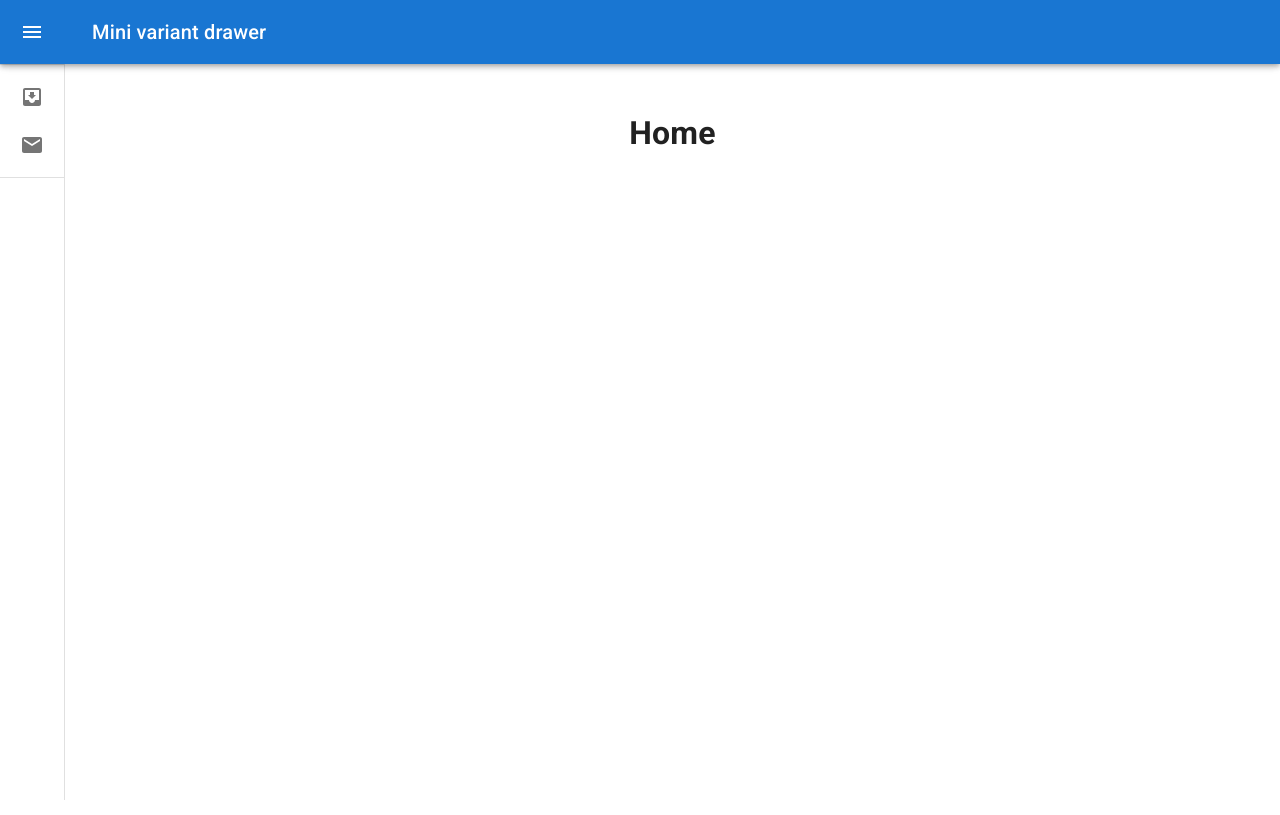
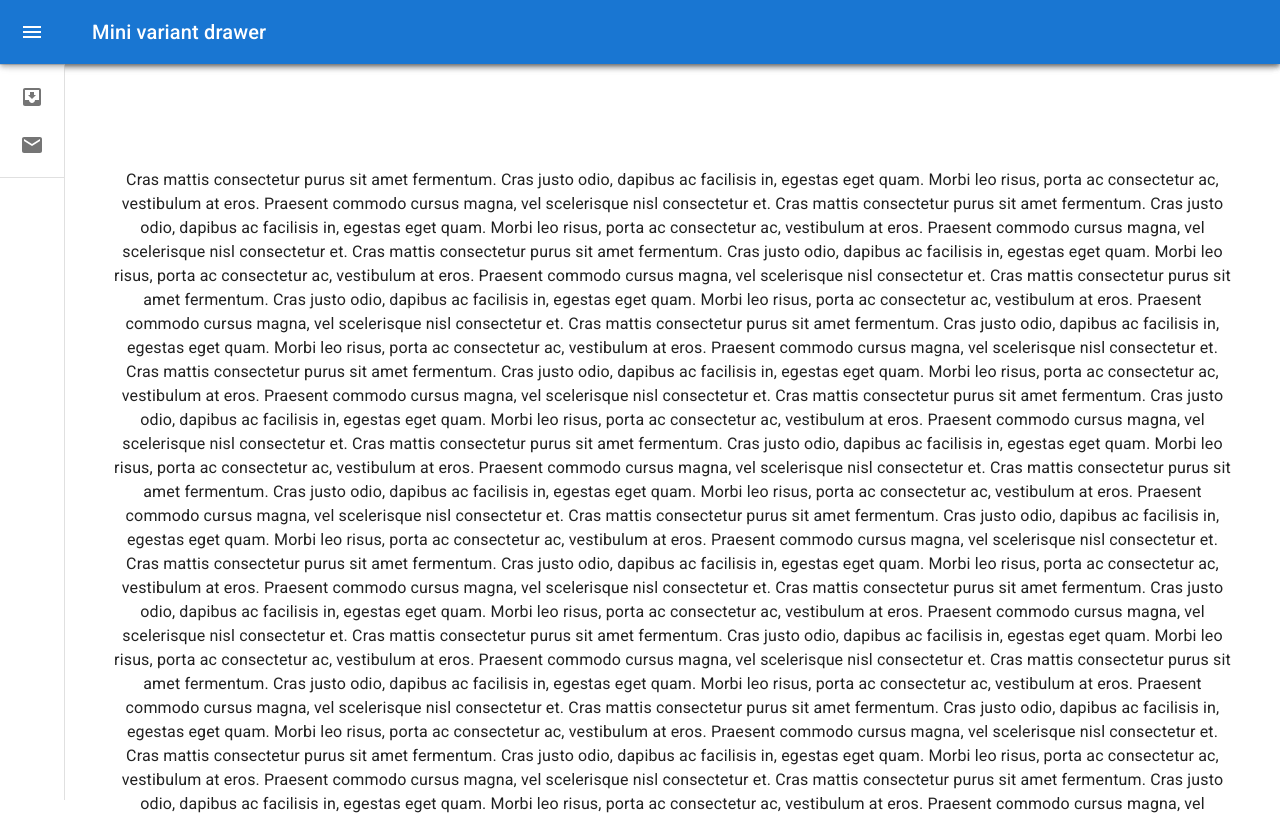
Before and after one commit to tiendunggg99/tiendung99.Ecommerce.Client, a React (Create React App) app: page / in a window 1280 px wide. Shown: the top 815 px of the page. Built offline with nearby package versions, Linux system fonts and the light colour scheme.

Commit message:
add Scroll to Top

```diff
--- /dev/null
+++ b/src/layout/Content/ScrollTop/ScrollTop.tsx
@@ -0,0 +1,83 @@
+import * as React from "react";
+import AppBar from "@mui/material/AppBar";
+import Toolbar from "@mui/material/Toolbar";
+import Typography from "@mui/material/Typography";
+import CssBaseline from "@mui/material/CssBaseline";
+import useScrollTrigger from "@mui/material/useScrollTrigger";
+import Box from "@mui/material/Box";
+import Container from "@mui/material/Container";
+import Fab from "@mui/material/Fab";
+import KeyboardArrowUpIcon from "@mui/icons-material/KeyboardArrowUp";
+import Fade from "@mui/material/Fade";
+import Content from "../Content";
+
+interface Props {
+  /**
+   * Injected by the documentation to work in an iframe.
+   * You won't need it on your project.
+   */
+  window?: () => Window;
+  children: React.ReactElement;
+}
+
+function ScrollTop(props: Props) {
+  const { children, window } = props;
+  // Note that you normally won't need to set the window ref as useScrollTrigger
+  // will default to window.
+  // This is only being set here because the demo is in an iframe.
+  const trigger = useScrollTrigger({
+    target: window ? window() : undefined,
+    disableHysteresis: true,
+    threshold: 100,
+  });
+
+  const handleClick = (event: React.MouseEvent<HTMLDivElement>) => {
+    const anchor = (
+      (event.target as HTMLDivElement).ownerDocument || document
+    ).querySelector("#back-to-top-anchor");
+
+    if (anchor) {
+      anchor.scrollIntoView({
+        block: "center",
+      });
+    }
+  };
+
+  return (
+    <Fade in={trigger}>
+      <Box
+        onClick={handleClick}
+        role="presentation"
+        sx={{ position: "fixed", bottom: 16, right: 16 }}
+      >
+        {children}
+      </Box>
+    </Fade>
+  );
+}
+
+export default function BackToTop() {
+  return (
+    <React.Fragment>
+      <CssBaseline />
+      <AppBar>
+        <Toolbar>
+          <Typography variant="h6" component="div">
+            Scroll to see button
+          </Typography>
+        </Toolbar>
+      </AppBar>
+      <Toolbar id="back-to-top-anchor" />
+      <Container>
+        <Box sx={{ my: 2 }}>
+          <Content />
+        </Box>
+      </Container>
+      <ScrollTop>
+        <Fab size="small" aria-label="scroll back to top">
+          <KeyboardArrowUpIcon />
+        </Fab>
+      </ScrollTop>
+    </React.Fragment>
+  );
+}
--- a/src/layout/Layout.tsx
+++ b/src/layout/Layout.tsx
@@ -1,10 +1,10 @@
 import * as React from "react";
-import { styled } from "@mui/material/styles";
+import { styled, StyledEngineProvider } from "@mui/material/styles";
 import Box from "@mui/material/Box";
 import CssBaseline from "@mui/material/CssBaseline";
-import Content from "./Content/Content";
 import Sidebar from "../components/SideBar/Sidebar";
 import AppBarTop from "./AppBar/AppBarTop";
+import BackToTop from "./Content/ScrollTop/ScrollTop";
 
 const DrawerHeader = styled("div")(({ theme }) => ({
   display: "flex",
@@ -32,7 +32,9 @@
       <Sidebar open={open} handleDrawerClose={handleDrawerClose} />
       <Box component="main" sx={{ flexGrow: 1, p: 3 }}>
         <DrawerHeader />
-        <Content />
+        <StyledEngineProvider injectFirst>
+          <BackToTop />
+        </StyledEngineProvider>
       </Box>
     </Box>
   );
--- a/src/pages/Home/Home.tsx
+++ b/src/pages/Home/Home.tsx
@@ -1,5 +1,18 @@
+import { Box } from "@mui/material";
+
 function Home() {
-  return <h1>Home</h1>;
+  return (
+    <Box sx={{ my: 2 }}>
+      {[...new Array(10000)]
+        .map(
+          () => `Cras mattis consectetur purus sit amet fermentum.
+Cras justo odio, dapibus ac facilisis in, egestas eget quam.
+Morbi leo risus, porta ac consectetur ac, vestibulum at eros.
+Praesent commodo cursus magna, vel scelerisque nisl consectetur et.`
+        )
+        .join("\n")}
+    </Box>
+  );
 }
 
 export default Home;
```
